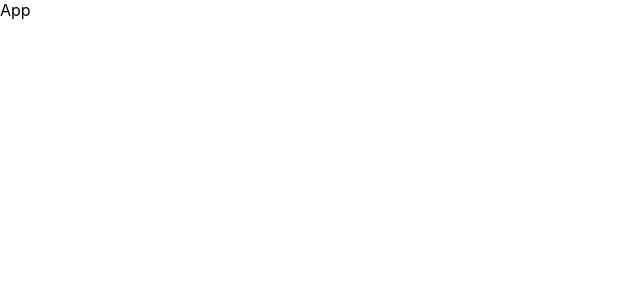
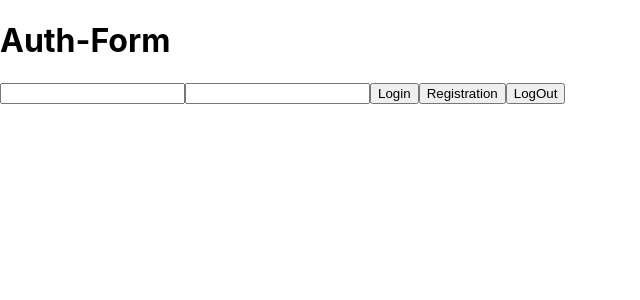
Before and after one commit to SergeiKrutii/react_project, a React (Create React App) app: page / in a window 1280 px wide. Shown: the top 300 px of the page, without its empty margins (0-640 px from the left). Built offline with nearby package versions, Linux system fonts and the light colour scheme.

Commit message:
query request #2

```diff
--- a/src/App.jsx
+++ b/src/App.jsx
@@ -1,5 +1,105 @@
+import { useEffect, useState } from "react";
+import { useSelector } from "react-redux";
+
+import {
+  useSigninMutation,
+  useLoginMutation,
+  useLogoutMutation,
+  useRefreshMutation,
+} from "redux/auth/authApiSlice";
+import {
+  selectSid,
+  selectRefresh,
+  selectEmail,
+} from "redux/auth/authSelectors";
+
 const App = (props) => {
-  return <div>App</div>;
+  const [email, setEmail] = useState("");
+  const [password, setPassword] = useState("");
+  const [emailError, setEmailError] = useState(false);
+  const [messageRequired, setMessageRequired] = useState(false);
+  const sid = useSelector(selectSid);
+  const refreshToken = useSelector(selectRefresh);
+
+  // const userEmail = useSelector(selectEmail);
+
+  const [signin] = useSigninMutation();
+  const [login] = useLoginMutation();
+  const [logout] = useLogoutMutation();
+  const [refresh] = useRefreshMutation();
+
+  // useEffect(() => {
+
+  //     refresh();
+  //
+  // }, [refresh]);
+
+  const handleChange = ({ target: { name, value } }) => {
+    switch (name) {
+      case "email":
+        setEmail(value);
+        break;
+      case "password":
+        setPassword(value);
+        break;
+      default:
+        return;
+    }
+  };
+  const handleLogin = () => {
+    if (email === "") {
+      setMessageRequired(true);
+      return;
+    }
+    login({ email, password });
+    setMessageRequired(false);
+  };
+  const handleRegistration = () => {
+    if (password === "") {
+      setMessageRequired(true);
+      return;
+    }
+    signin({ email, password });
+    setMessageRequired(false);
+  };
+  const validateEmail = () => {
+    const pattern = /^[A-Za-z0-9._%+-]+@[A-Za-z0-9.-]+\.[A-Za-z]{2,}$/;
+    const isValid = pattern.test(email);
+    setEmailError(!isValid);
+  };
+
+  return (
+    <div>
+      <h1>Auth-Form</h1>
+      <input
+        required
+        type="email"
+        name="email"
+        value={email}
+        onChange={handleChange}
+        onBlur={validateEmail}
+      />
+      {emailError && <p>Неправильный формат email</p>}
+      {messageRequired && <p>это обязательное поле</p>}
+      <input
+        required
+        type="password"
+        name="password"
+        value={password}
+        onChange={handleChange}
+      />
+      {messageRequired && <p>это обязательное поле</p>}
+      <button type="button" onClick={handleLogin}>
+        Login
+      </button>
+      <button type="button" onClick={handleRegistration}>
+        Registration
+      </button>
+      <button type="button" onClick={logout}>
+        LogOut
+      </button>
+    </div>
+  );
 };
 
 App.propTypes = {};
--- a/src/app/api/apiSlice.js
+++ b/src/app/api/apiSlice.js
@@ -1,13 +1,15 @@
 import { createApi, fetchBaseQuery } from "@reduxjs/toolkit/query/react";
-const BASE_URL = "https://connections-api.herokuapp.com/";
+const BASE_URL = "https://kapusta-backend.goit.global/";
 
 const baseQuery = fetchBaseQuery({
   baseUrl: BASE_URL,
   prepareHeaders: (headers, { getState }) => {
-    const token = getState.auth.token;
+    const token = getState().auth.token;
+    const refreshToken = getState().auth.refreshToken;
     if (token) {
       headers.set("Authorization", `Bearer ${token}`);
     }
+
     return headers;
   },
 });
--- a/src/index.js
+++ b/src/index.js
@@ -2,10 +2,20 @@ import React from "react";
 import ReactDOM from "react-dom/client";
 import "./index.css";
 import App from "./App";
+import { persistor, store } from "redux/store";
+import { BrowserRouter } from "react-router-dom";
+import { PersistGate } from "redux-persist/integration/react";
+import { Provider } from "react-redux";
 
 const root = ReactDOM.createRoot(document.getElementById("root"));
 root.render(
   <React.StrictMode>
-    <App />
+    <BrowserRouter>
+      <PersistGate loading={null} persistor={persistor}>
+        <Provider store={store}>
+          <App />
+        </Provider>
+      </PersistGate>
+    </BrowserRouter>
   </React.StrictMode>
 );
--- a/src/redux/auth/authApiSlice.js
+++ b/src/redux/auth/authApiSlice.js
@@ -1,4 +1,12 @@
 import { apiSlice } from "app/api/apiSlice";
+import {
+  setRegisterData,
+  setLoginData,
+  setLogout,
+  setRefresh,
+} from "./authSlice";
+import { selectSid } from "./authSelectors";
+import { useSelector } from "react-redux";
 
 export const authApiSlice = apiSlice.injectEndpoints({
   endpoints: (builder) => ({
@@ -9,15 +17,11 @@ export const authApiSlice = apiSlice.injectEndpoints({
         body: { ...credentials },
       }),
       async onQueryStarted(id, { dispatch, queryFulfilled }) {
-        // `onStart` side-effect
-        // dispatch(messageCreated('Fetching post...'))
         try {
           const { data } = await queryFulfilled;
-          // `onSuccess` side-effect
-          //   dispatch(messageCreated('Post received!'))
+          dispatch(setRegisterData(data.email));
         } catch (err) {
-          // `onError` side-effect
-          //   dispatch(messageCreated('Error fetching post!'))
+          console.log(err);
         }
       },
     }),
@@ -27,27 +31,57 @@ export const authApiSlice = apiSlice.injectEndpoints({
         method: "POST",
         body: { ...credentials },
       }),
+      async onQueryStarted(id, { dispatch, queryFulfilled }) {
+        try {
+          const { data } = await queryFulfilled;
+          dispatch(setLoginData(data));
+        } catch (err) {
+          console.log(err);
+        }
+      },
     }),
     logout: builder.mutation({
       query: () => ({
         url: "/auth/logout",
         method: "POST",
       }),
+      async onQueryStarted(id, { dispatch, queryFulfilled }) {
+        try {
+          await queryFulfilled;
+          dispatch(setLogout());
+        } catch (err) {
+          console.log(err);
+        }
+      },
     }),
     refresh: builder.mutation({
-      query: (sessionId) => ({
+      query: (sid) => ({
         url: "/auth/refresh",
         method: "POST",
-        body: { ...sessionId },
+        body: { sid },
+        shouldFetch: (getState) => {
+          const sessionId = getState().auth.sessionId;
+          if (sessionId === null) {
+            return;
+          }
+        },
       }),
+      async onQueryStarted(id, { getState, dispatch, queryFulfilled }) {
+        try {
+          const { data } = await queryFulfilled;
+          dispatch(setRefresh(data));
+        } catch (err) {
+          console.log(err);
+        }
+      },
     }),
-    googleSignin: builder.mutation({
-      query: (credentials) => ({
-        url: "/auth/refresh",
-        method: "GET",
-        body: { ...credentials },
-      }),
-    }),
+    // googleSignin: builder.mutation({
+    //   query: (credentials) => ({
+    //     url: "/auth/refresh",
+    //     method: "GET",
+    //     body: { ...credentials },
+    //   }),
+    // }),
   }),
 });
 
@@ -56,5 +90,5 @@ export const {
   useLoginMutation,
   useLogoutMutation,
   useRefreshMutation,
-  useGoogleSigninMutation,
+  // useGoogleSigninMutation,
 } = authApiSlice;
--- a/src/redux/auth/authSelectors.js
+++ b/src/redux/auth/authSelectors.js
@@ -0,0 +1,9 @@
+export const selectEmail = (state) => state.auth.userData.email;
+export const selectSid = (state) => state.auth.sessionId;
+export const selectRefresh = (state) => state.auth.refreshToken;
+
+// const authSelectors = {
+//   selectEmail,
+// };
+
+// export default authSelectors;
--- a/src/redux/auth/authSlice.js
+++ b/src/redux/auth/authSlice.js
@@ -0,0 +1,41 @@
+import { createSlice } from "@reduxjs/toolkit";
+
+const initialState = {
+  email: null,
+  userData: null,
+  isLoggedIn: false,
+  sessionId: null,
+  token: null,
+  refreshToken: null,
+};
+
+const authSlice = createSlice({
+  name: "auth",
+  initialState,
+  reducers: {
+    setRegisterData: (state, { payload }) => {
+      state.email = payload;
+      //   state.userData.id = payload.id;
+    },
+    setLoginData: (state, { payload }) => {
+      state.token = payload.accessToken;
+      state.refreshToken = payload.refreshToken;
+      state.sessionId = payload.sid;
+      state.userData = { ...payload.userData };
+    },
+    setLogout: (state, { payload }) => {
+      return initialState;
+    },
+    setRefresh: (state, { payload }) => {
+      console.log("🚀 ~ payload:", payload);
+      // state.token = payload.newAccessToken;
+      // state.refreshToken = payload.newRefreshToken;
+      // state.sessionId = payload.newSid;
+    },
+  },
+});
+
+export const { setRegisterData, setLoginData, setLogout, setRefresh } =
+  authSlice.actions;
+
+export default authSlice.reducer;
--- /dev/null
+++ b/src/redux/store.js
@@ -0,0 +1,38 @@
+import { apiSlice } from "app/api/apiSlice";
+import { configureStore } from "@reduxjs/toolkit";
+import { setupListeners } from "@reduxjs/toolkit/dist/query";
+import storage from "redux-persist/lib/storage";
+import authReducer from "redux/auth/authSlice";
+import {
+  persistStore,
+  persistReducer,
+  FLUSH,
+  REHYDRATE,
+  PAUSE,
+  PERSIST,
+  PURGE,
+  REGISTER,
+} from "redux-persist";
+
+const authPersistConfig = {
+  key: "auth",
+  storage,
+  whitelist: ["token"],
+};
+
+export const store = configureStore({
+  reducer: {
+    [apiSlice.reducerPath]: apiSlice.reducer,
+    auth: persistReducer(authPersistConfig, authReducer),
+  },
+  middleware: (getDefaultMiddleware) =>
+    getDefaultMiddleware({
+      serializableCheck: {
+        ignoreActions: [FLUSH, REHYDRATE, PAUSE, PERSIST, PURGE, REGISTER],
+      },
+    }).concat(apiSlice.middleware),
+});
+
+setupListeners(store.dispatch);
+
+export const persistor = persistStore(store);
```
Also changed, not shown: 1 other file (tests, documents, lock files or other folders).
